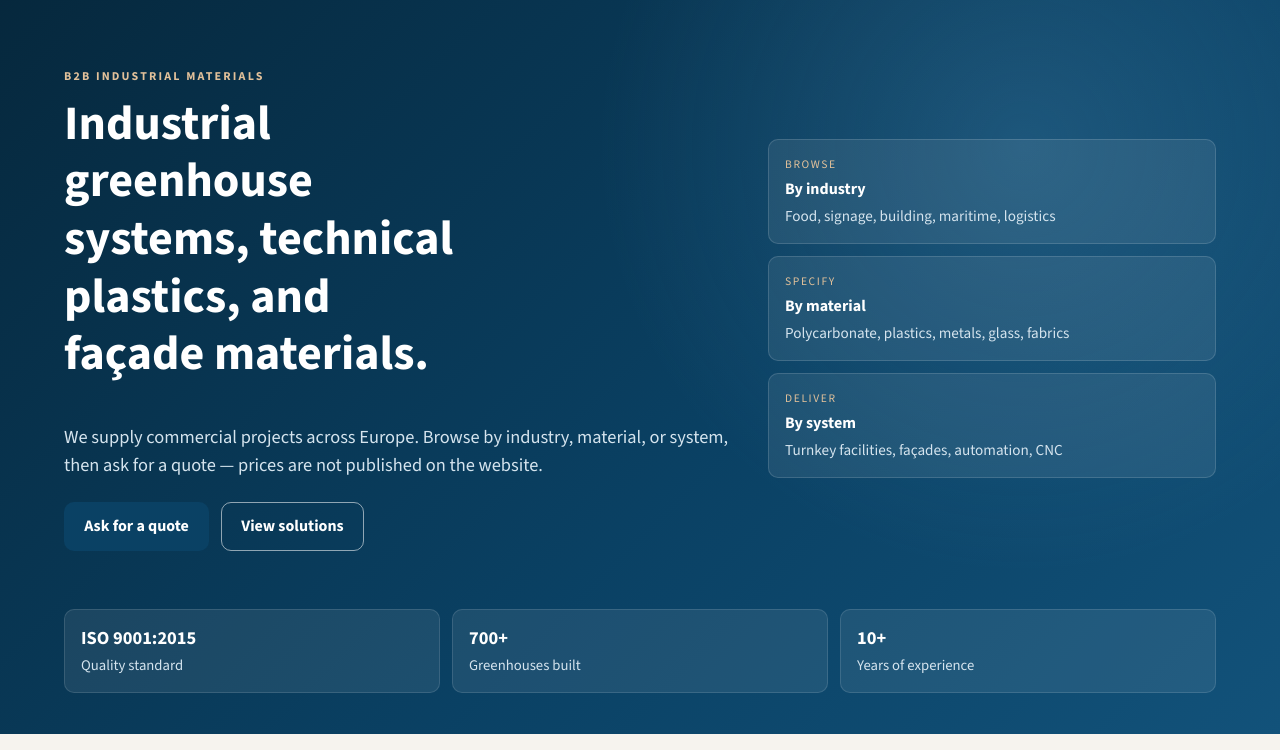
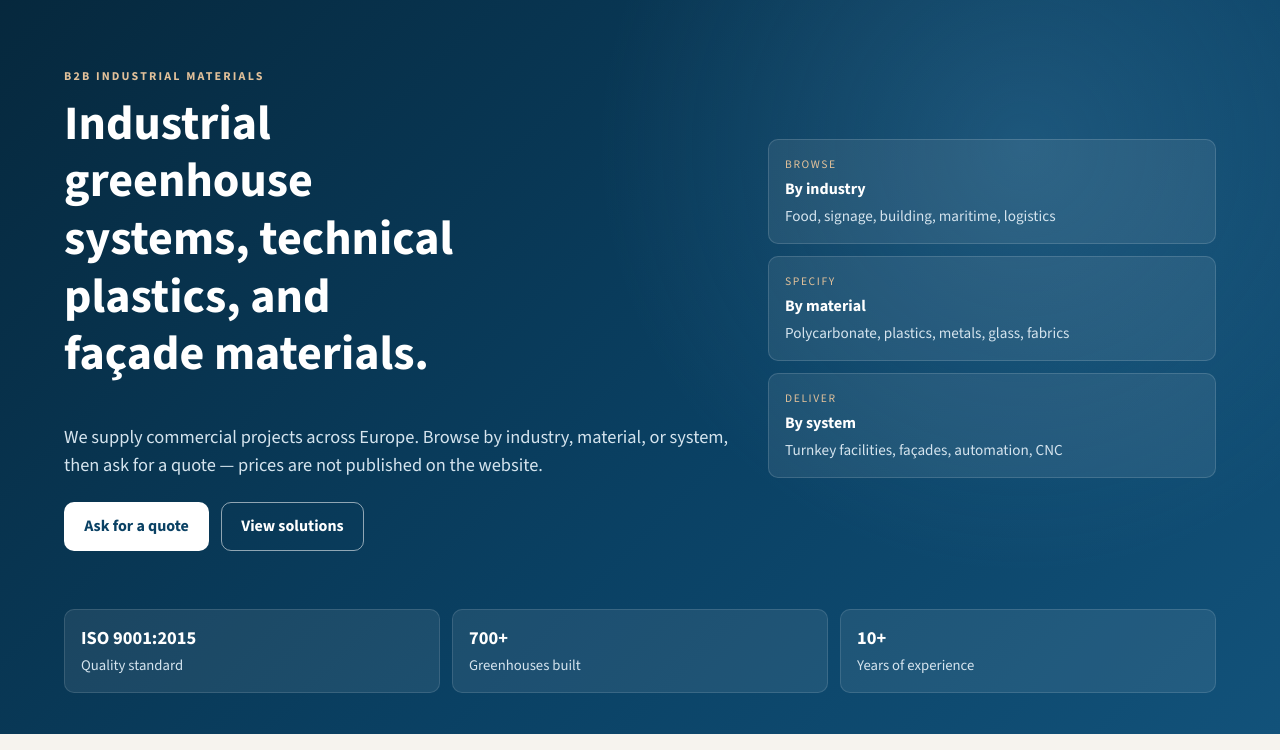
Before and after one commit to reinikeda/norhageindustri-2026, a Django app: page / in a window 1280 px wide. Shown: the part 95-845 px from the top of the page. Run offline with Django 5.2, Linux system fonts and the light colour scheme.

Commit message:
Make the hero quote button readable on the navy band
Use a white button on the dark homepage hero so it does not disappear into the background.

Co-authored-by: Daiva <reinikeda@users.noreply.github.com>

```diff
--- a/static/css/base.css
+++ b/static/css/base.css
@@ -341,6 +341,16 @@ a {
 .button-ghost:hover {
     background: rgba(255, 255, 255, 0.12);
     color: var(--white);
+}
+
+.hero .button-primary {
+    background: var(--white);
+    color: var(--navy);
+}
+
+.hero .button-primary:hover {
+    background: var(--sand);
+    color: var(--navy-deep);
 }
 
 .button-accent {
```
